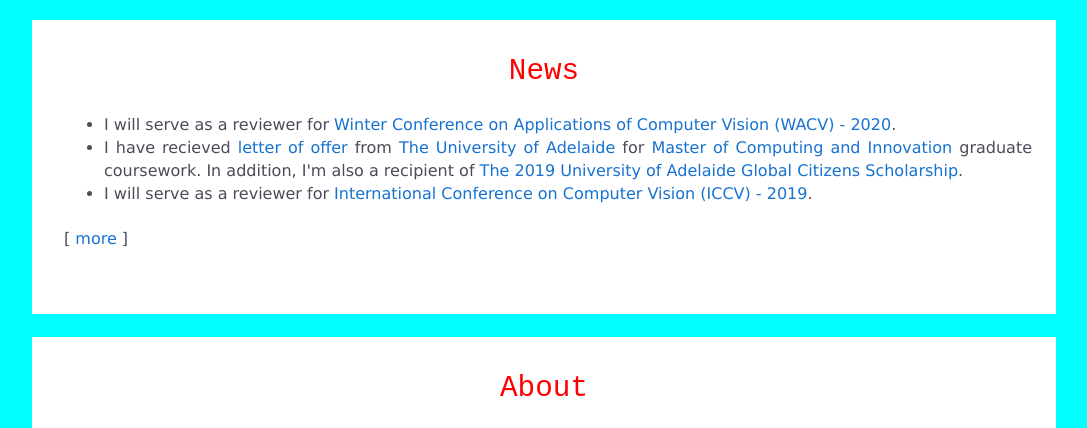
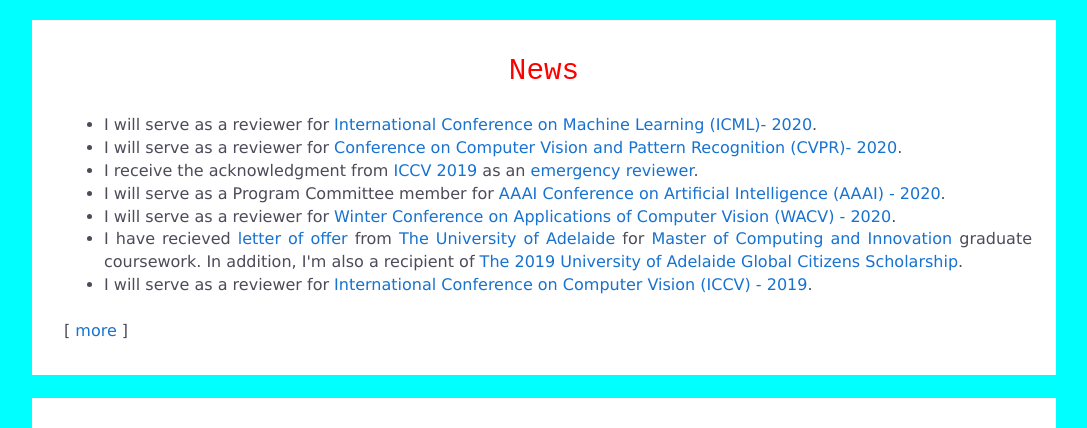
Before and after one commit to Vanditg/vanditg.github.io, a plain HTML site: page index.html in a window 1280 px wide. Shown: the part 349-777 px from the top of the page, without its empty margins (96-1183 px from the left). Drawn offline with nearby package versions, Linux system fonts and the light colour scheme.

Commit message:
Updating some news - Professional Services.

```diff
--- a/index.html
+++ b/index.html
@@ -93,8 +93,12 @@
 
 		<ul style="margin-top:0; margin-bottom:0;">
 		<!-- add news here -->
+		<li align="justify"><span> I will serve as a reviewer for <a href="https://icml.cc/">International Conference on Machine Learning (ICML)- 2020</a>.
+		<li align="justify"><span> I will serve as a reviewer for <a href="http://cvpr2020.thecvf.com/">Conference on Computer Vision and Pattern Recognition (CVPR)- 2020</a>.
+		<li align="justify"><span> I receive the acknowledgment from <a href="http://iccv2019.thecvf.com/">ICCV 2019</a> as an<a href="http://iccv2019.thecvf.com/emergency_reviewers"> emergency reviewer</a>.
+		<li align="justify"><span> I will serve as a Program Committee member for <a href="https://aaai.org/Conferences/AAAI-20/">AAAI Conference on Artificial Intelligence (AAAI) - 2020</a>.
 		<li align="justify"><span> I will serve as a reviewer for <a href="http://wacv20.wacv.net/">Winter Conference on Applications of Computer Vision (WACV) - 2020</a>.
-		 <li align="justify"><span> I have recieved <a href="pdf/UNI_OFFER.pdf">letter of offer</a> from <a href="https://www.adelaide.edu.au/">The University of Adelaide</a> for <a href="https://www.adelaide.edu.au/degree-finder/mcomi_mcompinnov.html">Master of Computing and Innovation</a> graduate coursework. In addition, I'm also a recipient of <a href="https://international.adelaide.edu.au/admissions/scholarships/the-2019-university-of-adelaide-global-citizens-scholarship-international">The 2019 University of Adelaide Global Citizens Scholarship</a>.
+		<li align="justify"><span> I have recieved <a href="pdf/UNI_OFFER.pdf">letter of offer</a> from <a href="https://www.adelaide.edu.au/">The University of Adelaide</a> for <a href="https://www.adelaide.edu.au/degree-finder/mcomi_mcompinnov.html">Master of Computing and Innovation</a> graduate coursework. In addition, I'm also a recipient of <a href="https://international.adelaide.edu.au/admissions/scholarships/the-2019-university-of-adelaide-global-citizens-scholarship-international">The 2019 University of Adelaide Global Citizens Scholarship</a>.
 		<li align="justify"><span> I will serve as a reviewer for <a href="http://iccv2019.thecvf.com/">International Conference on Computer Vision (ICCV) - 2019</a>.
 
 		</ul>
```
